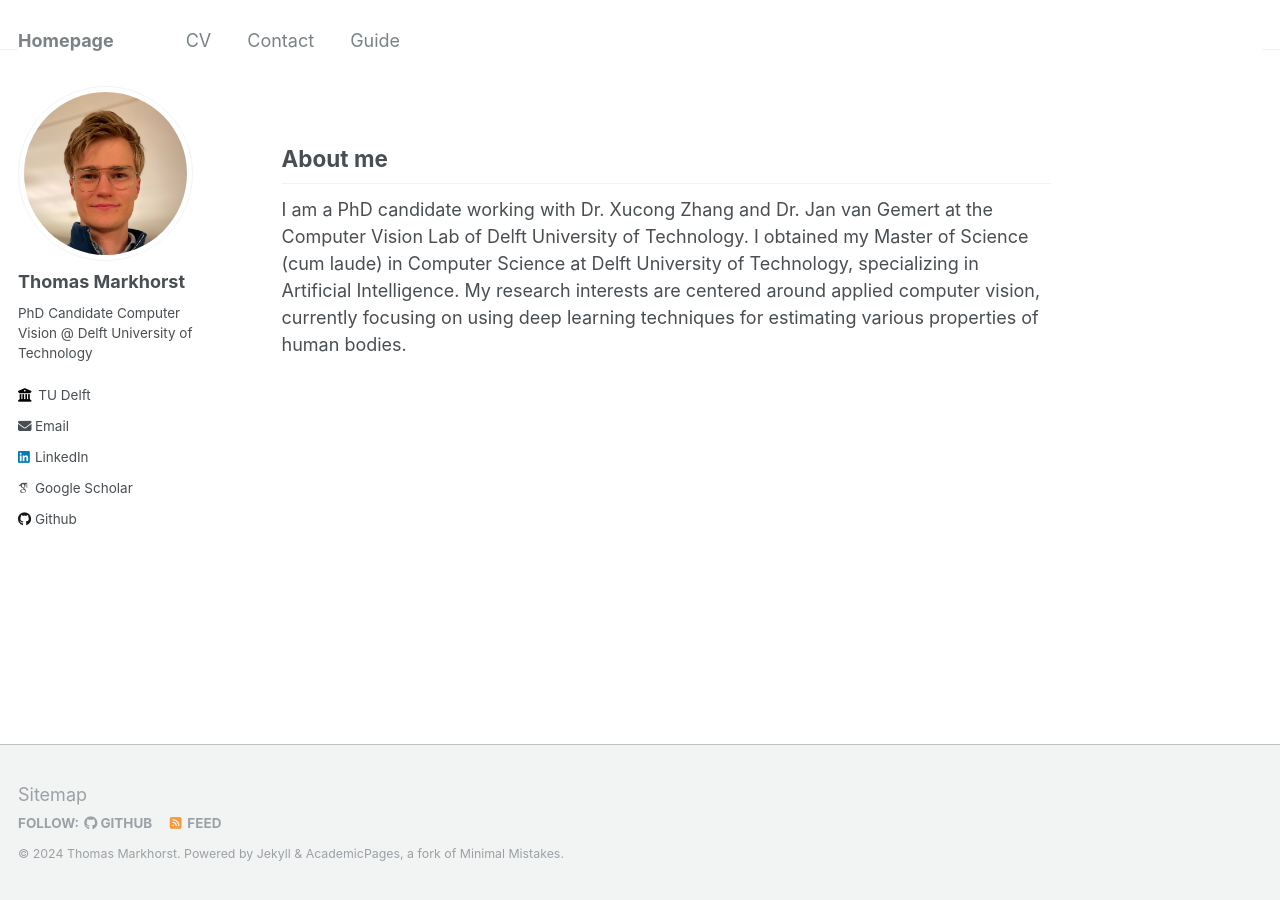
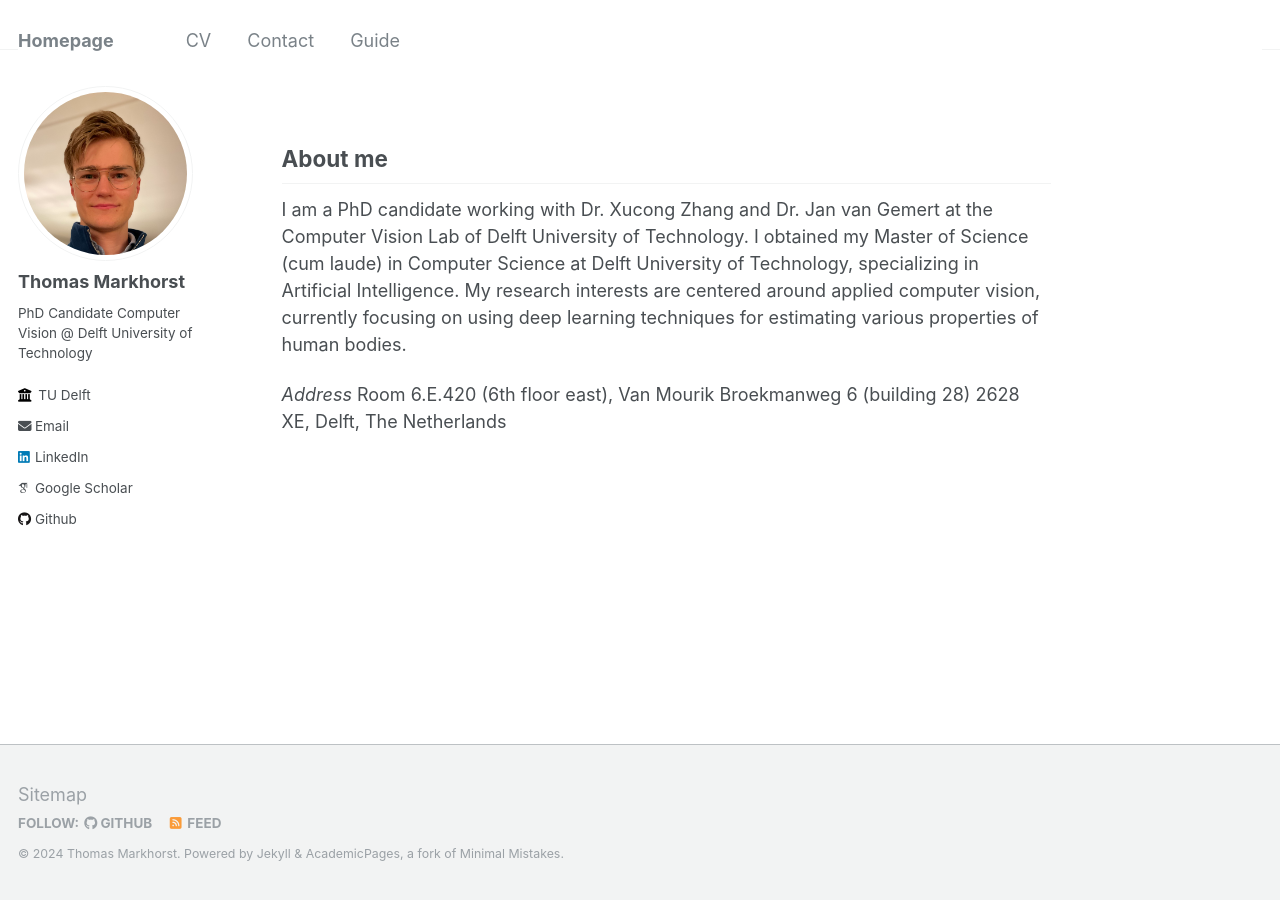
Before and after one commit to Thomas-Markhorst/thomas-markhorst.github.io, a Jekyll site: the page built from _pages/about.md, in a window 1280 px wide. Built offline with Jekyll 4.4.1, drawn with Linux system fonts in a browser that asks for light colours; some web fonts are replaced.

Commit message:
Update about.md

```diff
--- a/_pages/about.md
+++ b/_pages/about.md
@@ -10,3 +10,7 @@ redirect_from:
 About me
 ------
 I am a PhD candidate working with Dr. Xucong Zhang and Dr. Jan van Gemert at the Computer Vision Lab of Delft University of Technology. I obtained my Master of Science (cum laude) in Computer Science at Delft University of Technology, specializing in Artificial Intelligence. My research interests are centered around applied computer vision, currently focusing on using deep learning techniques for estimating various properties of human bodies.
+
+*Address*
+Room 6.E.420 (6th floor east), Van Mourik Broekmanweg 6 (building 28)
+2628 XE, Delft, The Netherlands
```
